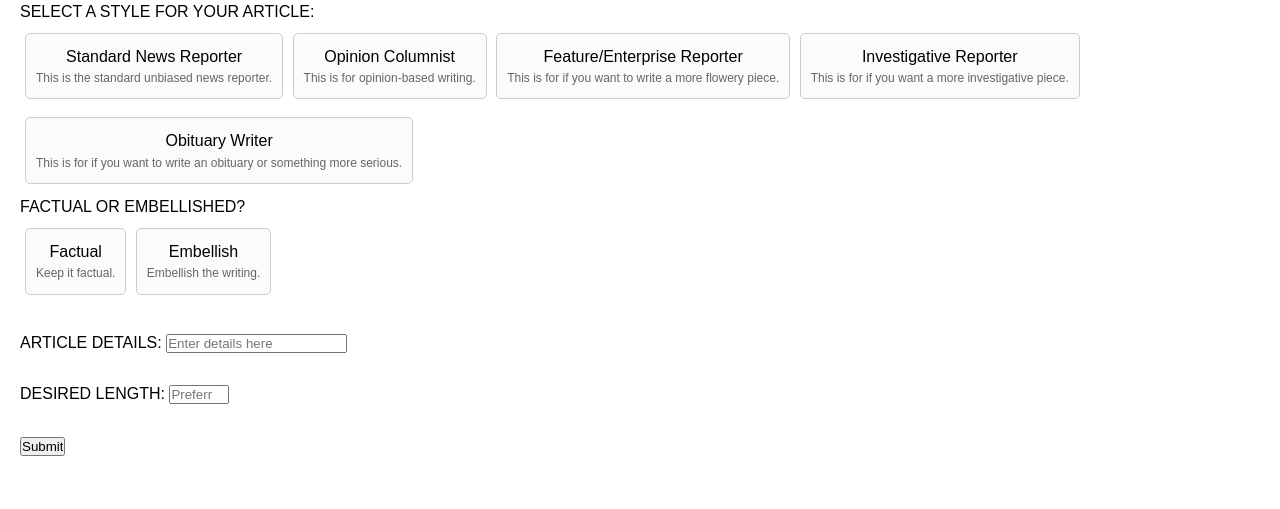
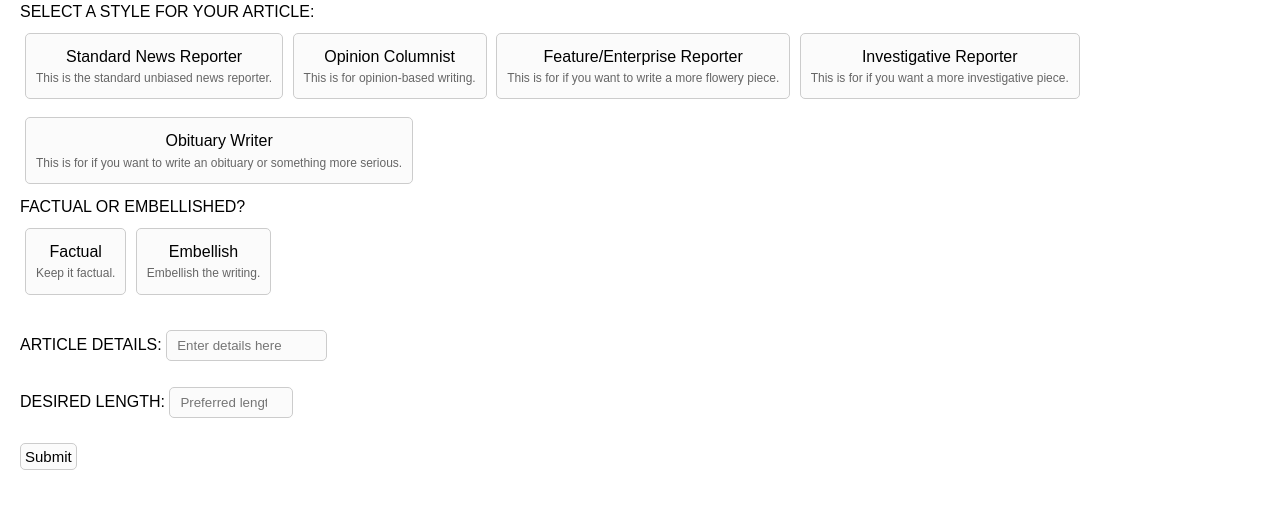
Before and after one commit to KelvinLinBU/NewsAIdProject, a Flask app: page / in a window 1280 px wide. Shown: the part 91-600 px from the top of the page. Run offline with Flask 3, Linux system fonts and the light colour scheme.

Commit message:
styled the buttons

```diff
--- a/static/css/newspagestyles.css
+++ b/static/css/newspagestyles.css
@@ -94,3 +94,32 @@ footer {
     background: #333;
     color: #fff;
 }
+
+input[type=submit]{
+    display: inline-block;
+    cursor: pointer;
+    padding: 4px;
+    background-color: #FBFBFB;
+    border: 1.8px solid #ccc;
+    border-radius: 5px;
+    font-size: 15px;
+    margin-inline-start: 0px;
+    text-align: center;
+}
+
+.share-button{
+    display: inline-block;
+    cursor: pointer;
+    padding: 4px;
+    background-color: #FBFBFB;
+    border: 1.8px solid #ccc;
+    border-radius: 5px;
+    font-size: 15px;
+    margin-inline-start: 0px;
+    text-align: center;
+}
+
+.share-button-container{
+    text-align: center;
+    margin-bottom: 10px;
+}
--- a/templates/newsformpage.html
+++ b/templates/newsformpage.html
@@ -65,6 +65,24 @@ input[type="radio"]:checked + label.radio-button span.subtitle {
     color: #fff; /* Change color to white when checked */
 }
 
+input[type=text] {
+  width: 13%;
+  padding: 7px 10px;
+  border: 1.8px solid #ccc;
+  border-radius: 5px;
+  background-color: #FBFBFB;
+}
+
+
+input[type=number] {
+  width: 10%;
+  padding: 7px 10px;
+  border: 1.8px solid #ccc;
+  border-radius: 5px;
+  background-color: #FBFBFB;
+}
+
+
 </style>
 </head>
 <body>
@@ -102,7 +120,7 @@ input[type="radio"]:checked + label.radio-button span.subtitle {
         <br />
         <br />
         <label for="articledetails">ARTICLE DETAILS: </label>
-        <input type="text" id="articledetails" name="articledetails" placeholder="Enter details here"> <!--Add some kind of string cleaning here in order to protect against attacks-->
+        <input type="text" id="articledetails" name="articledetails" placeholder="Enter details here" > <!--Add some kind of string cleaning here in order to protect against attacks-->
 
         <br />
         <br />
```
Also changed, not shown: templates/newspage.html (+9 -7 lines).
